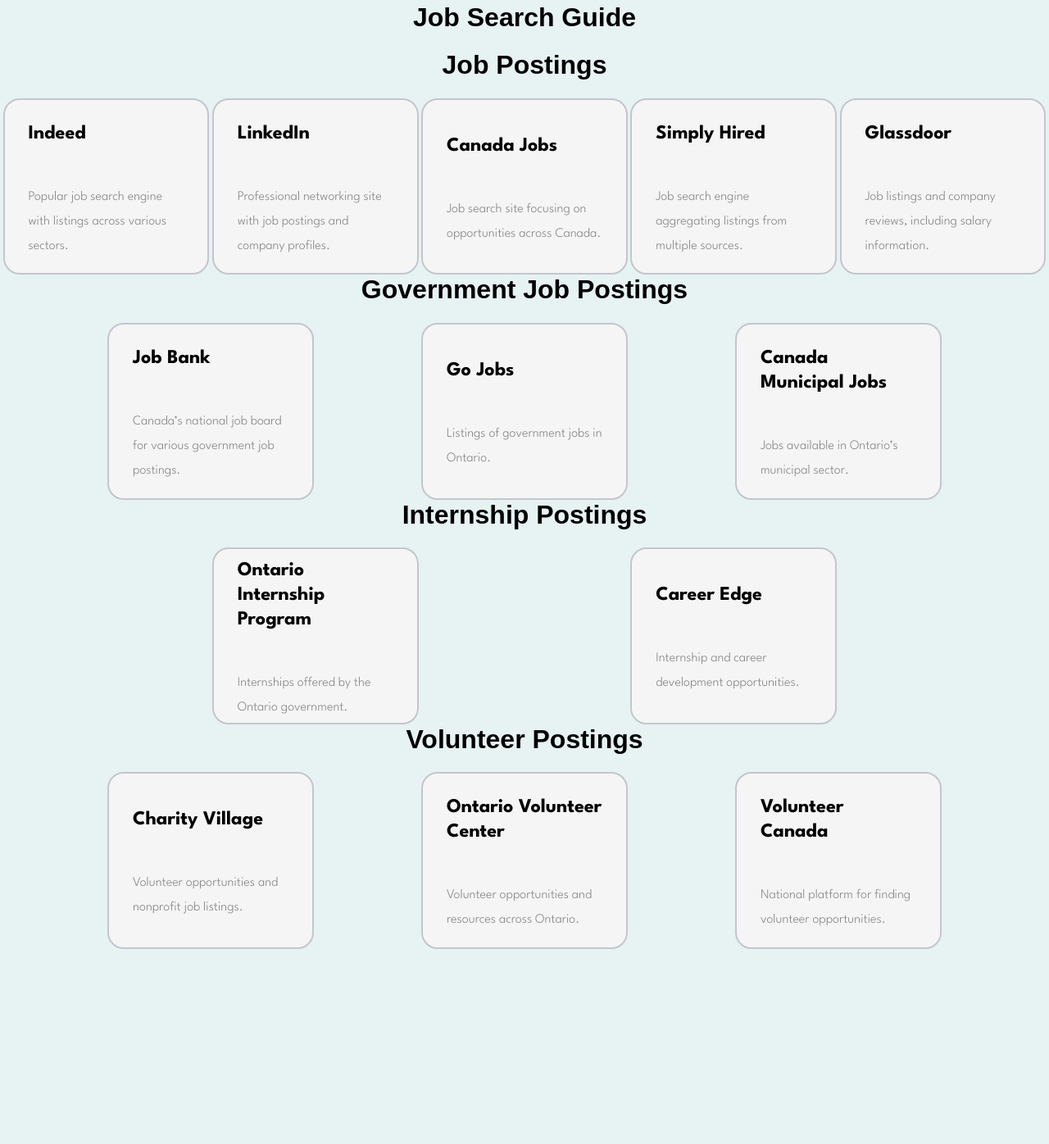
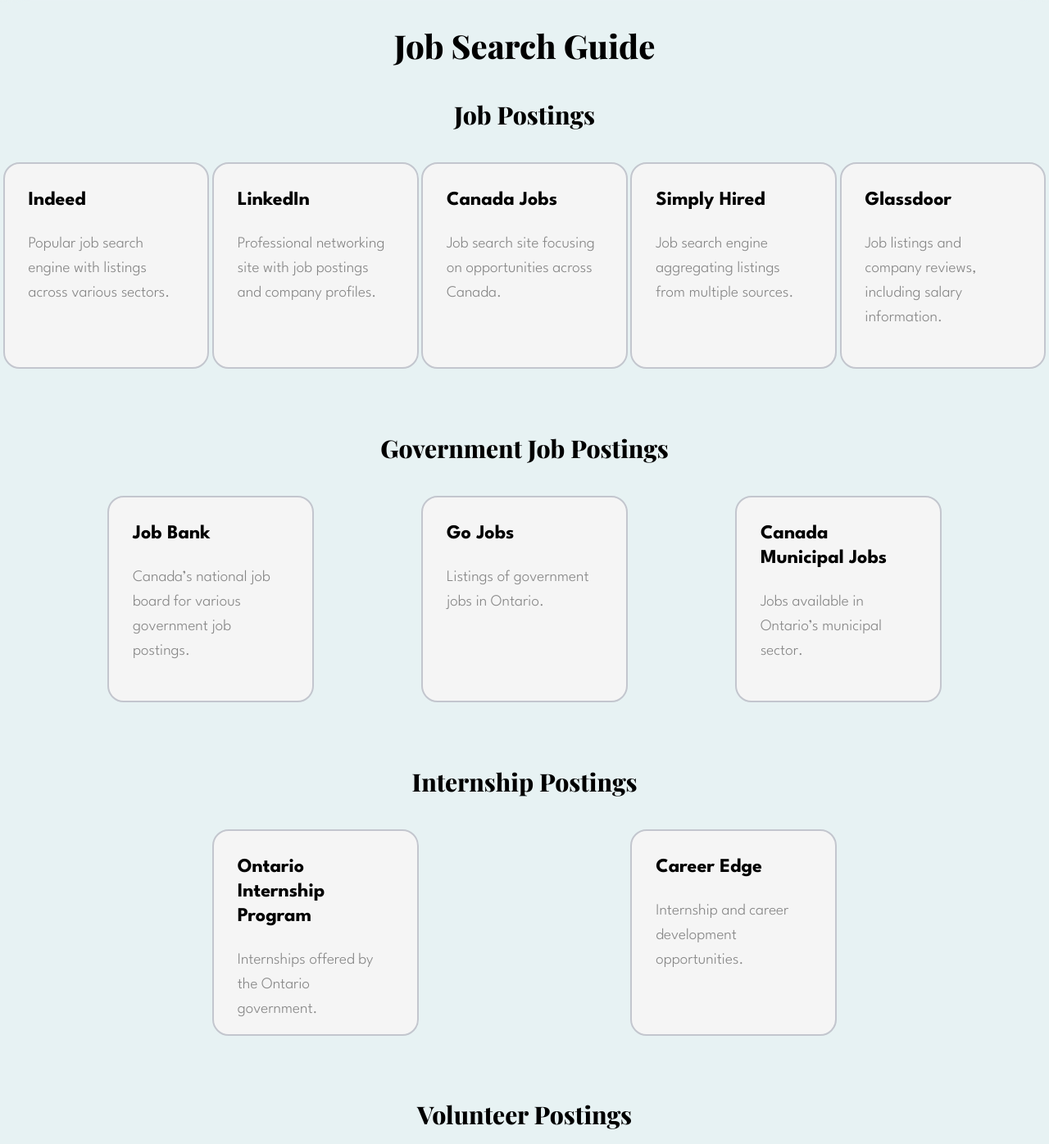
Before and after one commit to Katarina-Slotova/it-prep-mate, a React app: page /jobsearchguide in a window 1280 px wide. Shown: the part 169-1565 px from the top of the page at 82% size. Before the commit the page ends 1367 px from the top, so only its background shows below. Built offline with nearby package versions, Linux system fonts and the light colour scheme; a web font is replaced by a local one.

Commit message:
Create Card component. Refactor JobSearchGuide. Minor styling changes to Navbar.

```diff
--- /dev/null
+++ b/src/components/Card/Card.module.css
@@ -0,0 +1,76 @@
+h1 {
+  padding: 2% 0;
+  font-family: 'Playfair Display';
+  font-size: 40px;
+  text-align: center;
+  font-weight: 800;
+  margin: 0;
+}
+
+h2 {
+  padding: 1% 0;
+  font-family: 'Playfair Display';
+  font-size: 30px;
+  text-align: center;
+  font-weight: 800;
+  margin: 0;
+}
+
+.card {
+  width: 190px;
+  height: 190px;
+  border-radius: 20px;
+  background: #f5f5f5;
+  position: relative;
+  padding: 1.8rem;
+  border: 2px solid #c3c6ce;
+  transition: 0.5s ease-out;
+  overflow: visible;
+  display: flex;
+}
+
+.cardDetails {
+  color: black;
+  height: 100%;
+  gap: 0.5em;
+}
+
+.cardButton {
+  transform: translate(-50%, 125%);
+  width: 60%;
+  border-radius: 1rem;
+  border: none;
+  /* background-color: #008bf8; */
+  background-color: #db634d;
+  color: #fff;
+  font-size: 1rem;
+  padding: 0.5rem 1rem;
+  position: absolute;
+  left: 50%;
+  bottom: 0;
+  opacity: 0;
+  transition: 0.3s ease-out;
+}
+
+.textBody {
+  color: rgb(134, 134, 134);
+  font-size: 1.2rem;
+}
+
+/*Text*/
+.textTitle {
+  font-size: 1.5em;
+  font-weight: bold;
+  margin-top: 0;
+}
+
+/*Hover*/
+.card:hover {
+  border-color: #db634d;
+  box-shadow: 0 4px 18px 0 rgba(0, 0, 0, 0.25);
+}
+
+.card:hover .cardButton {
+  transform: translate(-50%, 50%);
+  opacity: 1;
+}
--- /dev/null
+++ b/src/components/Card/index.js
@@ -0,0 +1,16 @@
+import React from 'react'
+import styles from './Card.module.css'
+
+function Card({ title, text }) {
+  return (
+    <div class={styles.card}>
+      <div class={styles.cardDetails}>
+        <p class={styles.textTitle}>{title}</p>
+        <p class={styles.textBody}>{text}</p>
+      </div>
+      <button class={styles.cardButton}>More info</button>
+    </div>
+  )
+}
+
+export default Card
--- a/src/components/Contact/index.js
+++ b/src/components/Contact/index.js
@@ -1,7 +1,13 @@
-import React from "react";
+import React from 'react'
+import Navbar from '../Navbar'
 
 function Contact() {
-  return <div>index</div>;
+  return (
+    <div>
+      <Navbar />
+      Contact
+    </div>
+  )
 }
 
-export default Contact;
+export default Contact
--- a/src/components/JobSearchGuide/JobSearchGuide.module.css
+++ b/src/components/JobSearchGuide/JobSearchGuide.module.css
@@ -1,13 +1,16 @@
-.cards{
+.cards {
   display: flex;
   justify-content: space-evenly;
+  padding-top: 2%;
+  padding-bottom: 5%;
 }
-.title{
+
+.title {
   display: flex;
   justify-content: center;
 }
 
-.card {
+/* .card {
     width: 190px;
     height: 154px;
     border-radius: 20px;
@@ -45,21 +48,21 @@
 
    .textBody {
     color: rgb(134, 134, 134);
-   }
+   } */
 
 /*Text*/
-   .textTitle {
+/*    .textTitle {
     font-size: 1.5em;
     font-weight: bold;
-   }
+   } */
 
 /*Hover*/
-   .card:hover {
+/*    .card:hover {
     border-color: #008bf8;
     box-shadow: 0 4px 18px 0 rgba(0, 0, 0, 0.25);
-   }
+   } */
 
-   .card:hover .cardButton {
+/*    .card:hover .cardButton {
     transform: translate(-50%, 50%);
     opacity: 1;
-   }
+   }  */
--- a/src/components/JobSearchGuide/index.js
+++ b/src/components/JobSearchGuide/index.js
@@ -1,143 +1,113 @@
 import React from 'react'
 import styles from './JobSearchGuide.module.css'
 import Navbar from '../Navbar'
+import Card from '../Card'
 
 function JobSearchGuide() {
+  const indeed = {
+    title: 'Indeed',
+    text: 'Popular job search engine with listings across various sectors.',
+  }
+
+  const linkedin = {
+    title: 'LinkedIn',
+    text: 'Professional networking site with job postings and company profiles.',
+  }
+
+  const canadaJobs = {
+    title: 'Canada Jobs',
+    text: 'Job search site focusing on opportunities across Canada.',
+  }
+
+  const simplyHired = {
+    title: 'Simply Hired',
+    text: 'Job search engine aggregating listings from multiple sources.',
+  }
+
+  const glassdoor = {
+    title: 'Glassdoor',
+    text: 'Job listings and company reviews, including salary information.',
+  }
+
+  const jobBank = {
+    title: 'Job Bank',
+    text: 'Canada’s national job board for various government job postings.',
+  }
+
+  const goJobs = {
+    title: 'Go Jobs',
+    text: 'Listings of government jobs in Ontario.',
+  }
+
+  const canadaMunicipalJobs = {
+    title: 'Canada Municipal Jobs',
+    text: 'Jobs available in Ontario’s municipal sector.',
+  }
+
+  const ontarioInternshipProgram = {
+    title: 'Ontario Internship Program',
+    text: 'Internships offered by the Ontario government.',
+  }
+
+  const careerEdge = {
+    title: 'Career Edge',
+    text: 'Internship and career development opportunities.',
+  }
+
+  const charityVillage = {
+    title: 'Charity Village',
+    text: 'Volunteer opportunities and nonprofit job listings.',
+  }
+
+  const ontarioVolunteerCenter = {
+    title: 'Ontario Volunteer Center',
+    text: 'Volunteer opportunities and resources across Ontario.',
+  }
+
+  const volunteerCanada = {
+    title: 'Volunteer Canada',
+    text: 'VNational platform for finding volunteer opportunities.',
+  }
+
   return (
     <div>
       <Navbar />
       <h1 className={styles.title}>Job Search Guide</h1>
-      <h1 className={styles.title}>Job Postings</h1>
+      <h2 className={styles.title}>Job Postings</h2>
 
       <div className={styles.cards}>
-        <div class={styles.card}>
-          <div class={styles.cardDetails}>
-            <p class={styles.textTitle}>Indeed</p>
-            <p class={styles.textBody}>
-              Popular job search engine with listings across various sectors.
-            </p>
-          </div>
-          <button class={styles.cardButton}>More info</button>
-        </div>
-        <div class={styles.card}>
-          <div class={styles.cardDetails}>
-            <p class={styles.textTitle}>LinkedIn</p>
-            <p class={styles.textBody}>
-              Professional networking site with job postings and company
-              profiles.
-            </p>
-          </div>
-          <button class={styles.cardButton}>More info</button>
-        </div>
-        <div class={styles.card}>
-          <div class={styles.cardDetails}>
-            <p class={styles.textTitle}>Canada Jobs</p>
-            <p class={styles.textBody}>
-              Job search site focusing on opportunities across Canada.
-            </p>
-          </div>
-          <button class={styles.cardButton}>More info</button>
-        </div>
-        <div class={styles.card}>
-          <div class={styles.cardDetails}>
-            <p class={styles.textTitle}>Simply Hired</p>
-            <p class={styles.textBody}>
-              Job search engine aggregating listings from multiple sources.
-            </p>
-          </div>
-          <button class={styles.cardButton}>More info</button>
-        </div>
-        <div class={styles.card}>
-          <div class={styles.cardDetails}>
-            <p class={styles.textTitle}>Glassdoor</p>
-            <p class={styles.textBody}>
-              Job listings and company reviews, including salary information.
-            </p>
-          </div>
-          <button class={styles.cardButton}>More info</button>
-        </div>
+        <Card title={indeed.title} text={indeed.text} />
+        <Card title={linkedin.title} text={linkedin.text} />
+        <Card title={canadaJobs.title} text={canadaJobs.text} />
+        <Card title={simplyHired.title} text={simplyHired.text} />
+        <Card title={glassdoor.title} text={glassdoor.text} />
       </div>
 
-      <h1 className={styles.title}>Government Job Postings</h1>
+      <h2 className={styles.title}>Government Job Postings</h2>
       <div className={styles.cards}>
-        <div class={styles.card}>
-          <div class={styles.cardDetails}>
-            <p class={styles.textTitle}>Job Bank</p>
-            <p class={styles.textBody}>
-              Canada’s national job board for various government job postings.
-            </p>
-          </div>
-          <button class={styles.cardButton}>More info</button>
-        </div>
-        <div class={styles.card}>
-          <div class={styles.cardDetails}>
-            <p class={styles.textTitle}>Go Jobs</p>
-            <p class={styles.textBody}>
-              Listings of government jobs in Ontario.
-            </p>
-          </div>
-          <button class={styles.cardButton}>More info</button>
-        </div>
-        <div class={styles.card}>
-          <div class={styles.cardDetails}>
-            <p class={styles.textTitle}>Canada Municipal Jobs</p>
-            <p class={styles.textBody}>
-              Jobs available in Ontario’s municipal sector.
-            </p>
-          </div>
-          <button class={styles.cardButton}>More info</button>
-        </div>
+        <Card title={jobBank.title} text={jobBank.text} />
+        <Card title={goJobs.title} text={goJobs.text} />
+        <Card
+          title={canadaMunicipalJobs.title}
+          text={canadaMunicipalJobs.text}
+        />
       </div>
-      <h1 className={styles.title}>Internship Postings</h1>
+      <h2 className={styles.title}>Internship Postings</h2>
       <div className={styles.cards}>
-        <div class={styles.card}>
-          <div class={styles.cardDetails}>
-            <p class={styles.textTitle}>Ontario Internship Program</p>
-            <p class={styles.textBody}>
-              Internships offered by the Ontario government.
-            </p>
-          </div>
-          <button class={styles.cardButton}>More info</button>
-        </div>
-        <div class={styles.card}>
-          <div class={styles.cardDetails}>
-            <p class={styles.textTitle}>Career Edge</p>
-            <p class={styles.textBody}>
-              Internship and career development opportunities.
-            </p>
-          </div>
-          <button class={styles.cardButton}>More info</button>
-        </div>
+        <Card
+          title={ontarioInternshipProgram.title}
+          text={ontarioInternshipProgram.text}
+        />
+        <Card title={careerEdge.title} text={careerEdge.text} />
       </div>
-      <h1 className={styles.title}>Volunteer Postings</h1>
+      <h2 className={styles.title}>Volunteer Postings</h2>
       <div className={styles.cards}>
-        <div class={styles.card}>
-          <div class={styles.cardDetails}>
-            <p class={styles.textTitle}>Charity Village</p>
-            <p class={styles.textBody}>
-              Volunteer opportunities and nonprofit job listings.
-            </p>
-          </div>
-          <button class={styles.cardButton}>More info</button>
-        </div>
-        <div class={styles.card}>
-          <div class={styles.cardDetails}>
-            <p class={styles.textTitle}>Ontario Volunteer Center</p>
-            <p class={styles.textBody}>
-              Volunteer opportunities and resources across Ontario.
-            </p>
-          </div>
-          <button class={styles.cardButton}>More info</button>
-        </div>
-        <div class={styles.card}>
-          <div class={styles.cardDetails}>
-            <p class={styles.textTitle}>Volunteer Canada</p>
-            <p class={styles.textBody}>
-              National platform for finding volunteer opportunities.
-            </p>
-          </div>
-          <button class={styles.cardButton}>More info</button>
-        </div>
+        <Card title={charityVillage.title} text={charityVillage.text} />
+        <Card
+          title={ontarioVolunteerCenter.title}
+          text={ontarioVolunteerCenter.text}
+        />
+        <Card title={volunteerCanada.title} text={volunteerCanada.text} />
       </div>
     </div>
   )
--- a/src/components/Navbar/Navbar.module.css
+++ b/src/components/Navbar/Navbar.module.css
@@ -24,6 +24,7 @@
 
 .navLinkItem {
   padding-right: 2.5rem;
+  font-size: 18px;
 }
 
 .navLinkText {
--- a/src/global-styles.css
+++ b/src/global-styles.css
@@ -22,6 +22,6 @@
   line-height: 30px;
 }
 
-h1 {
+h1,h2 {
   margin-top: 0;
 }
```
Lines whose indentation alone changed are shown as unchanged.
